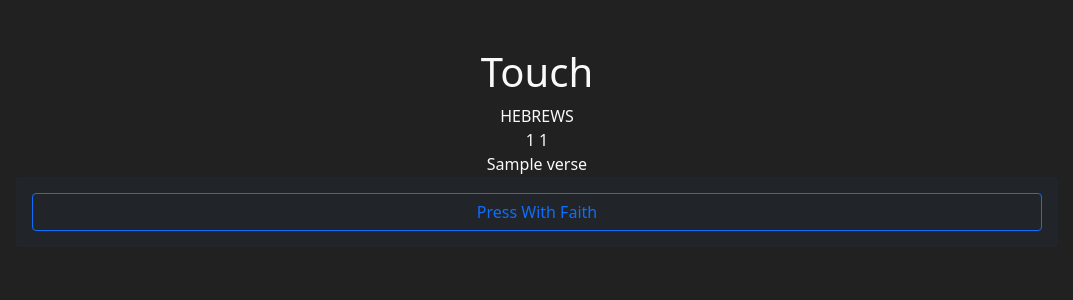
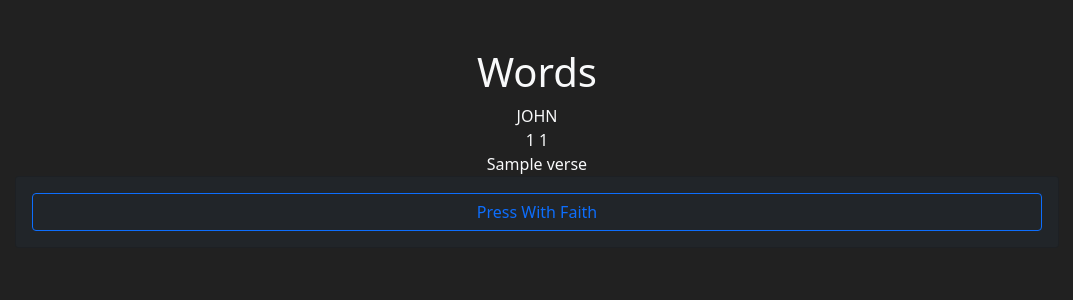
Before and after one commit to enrique-cloud/TouchWithFaith, a Django app: page / in a window 1280 px wide. Shown: the top 300 px of the page, without its empty margins (103-1176 px from the left). Run offline with Django 3.2, Linux system fonts and the light colour scheme; a database or web service that is not in the repository returns one stand-in record (values such as "Sample title"); data that the repository does not hold is empty.

```diff
--- a/get_bible/data.py
+++ b/get_bible/data.py
@@ -3,7 +3,7 @@ import requests
 import random
 
 
-books=["leviticus","hebrews","mark"]    # add more books
+books=["leviticus","hebrews","mark","luke","matthew","john","revelation","romans","numbers"]    # add more books
 version='valera' # asv, valera, there are more versions (lenguages)
 
 def bible(request):
--- a/touch/templates/faith.html
+++ b/touch/templates/faith.html
@@ -14,7 +14,7 @@
 
     <div class="container p-5 text-light text-center">
 
-      <h1>Touch</h1>
+      <h1>Words</h1>
 
       <div>{{ book }}</div>
 
```
Also changed, not shown: 1 other file.
